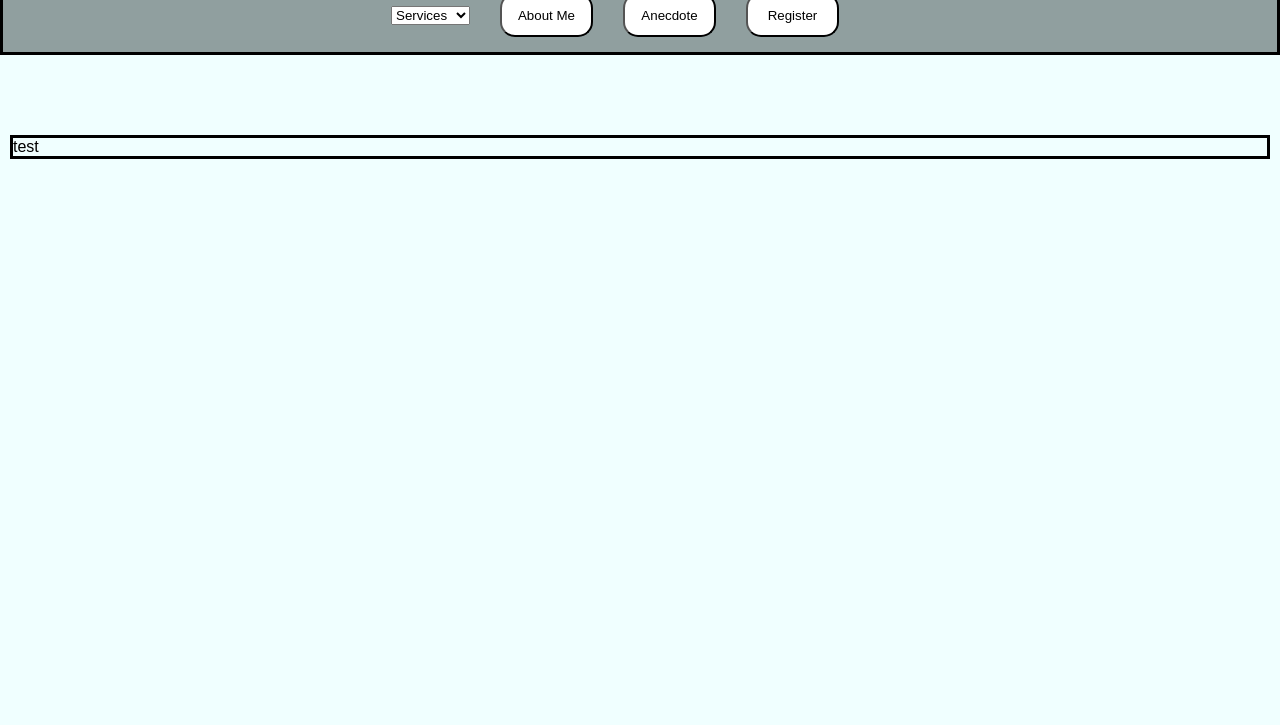
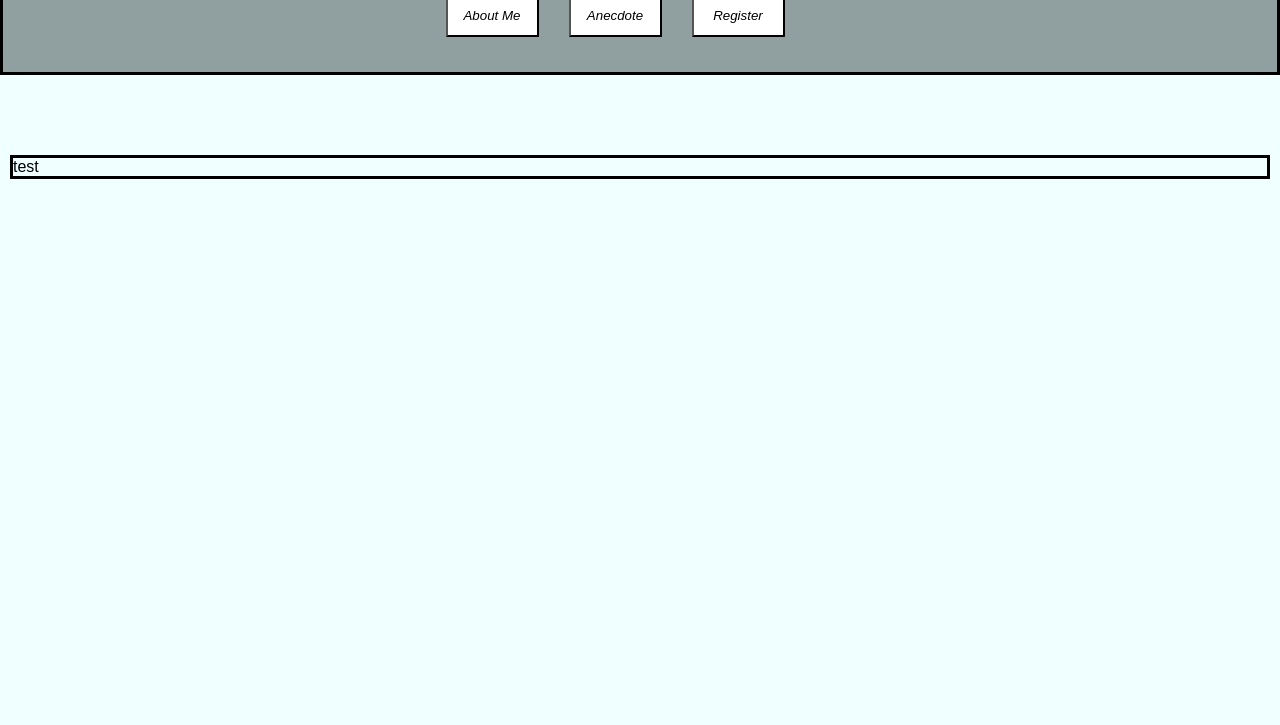
Before and after one commit to Abhirath1906/schoolProjectindo, a plain HTML site: page Project1.html in a window 1280 px wide. Shown: the part 75-800 px from the top of the page. Drawn offline with Linux system fonts and the light colour scheme.

Commit message:
first commit

```diff
--- a/Project1.html
+++ b/Project1.html
@@ -13,33 +13,45 @@
 
             <div class="AllNavbar">
                 <ul class="UL">
-                    <select>
+                    <!-- <select>
                         <option>
                             <li>Services</li>
                         </option>
                         <option>
                             <li>Anecdote</li>
-                        </option>
+                        </option> -->
                     </select>
-                    <button style="background-color: white;
-                    width: 93px;
-                    height: 44px;
-                    border-radius: 15px;
-                    cursor: pointer;">About Me</button>
-                    <button style="background-color: white;
-                    width: 93px;
-                    height: 44px;
-                    border-radius: 15px;
-                    cursor: pointer;" >Anecdote</button>
+                    <button class="AboutMe" >About Me</button>
+                    <button class="Anecdotee">Anecdote</button>
                     <button class="register">Register</button>
                 </ul>
             </div>
         </div>
         <style>
             *,
+
             html {
                 padding: 0;
                 margin: 0;
+            }
+
+            .Anecdotee{
+                    font-style: italic;
+                    background-color: white;
+                    width: 93px;
+                    height: 44px;
+                    border-radius: 1px;
+                    cursor: pointer;
+                    margin-bottom: 20px;
+            }
+            .AboutMe{
+                    font-style: italic;
+                    background-color: white;
+                    width: 93px;
+                    height: 44px;
+                    border-radius: 1px;
+                    cursor: pointer;
+                    margin-bottom: 20px;
             }
 
             .AnecdoteCom {
@@ -57,11 +69,13 @@
             }
 
             .register {
+                font-style: italic;
                 background-color: white;
                 width: 93px;
                 height: 44px;
-                border-radius: 15px;
+                border-radius: 1px;
                 cursor: pointer;
+                margin-bottom: 20px;
             }
 
             .AllNavbar {
```
